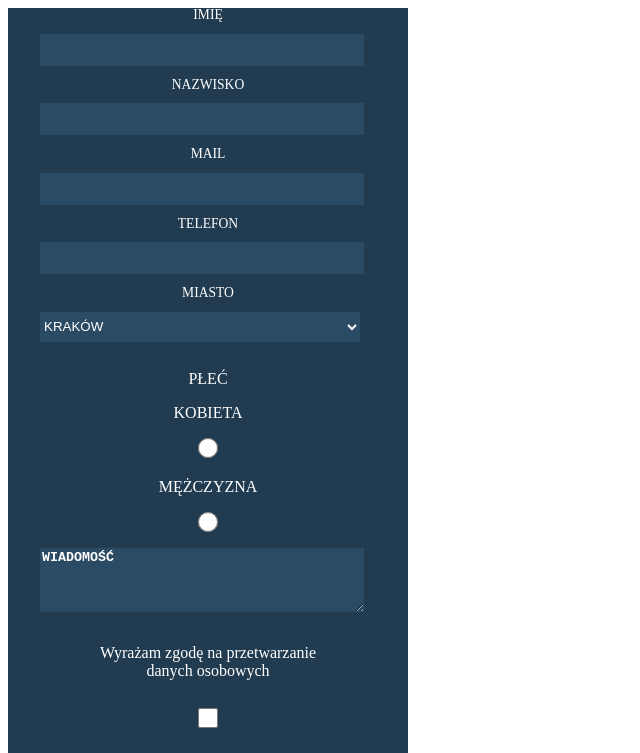
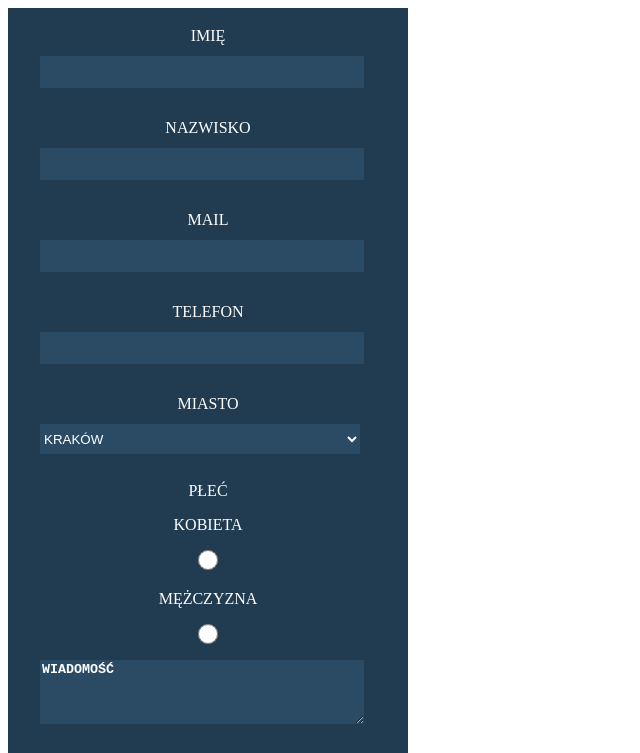
Before and after one commit to maciekpilat/formularz, a plain HTML site: page index.html in a window 1280 px wide. Shown: the top 753 px of the page, without its empty margins (0-640 px from the left). Drawn offline with Linux system fonts and the light colour scheme.

Commit message:
Update formularz.css

```diff
--- a/formularz.css
+++ b/formularz.css
@@ -8,7 +8,7 @@ body form #form_wrapper label{
     display: block;
     text-align: center;
     line-height: 100%;
-    font-size: .85em;
+      padding-top: 5%;
 }
 
     body form #form_wrapper input {
```
